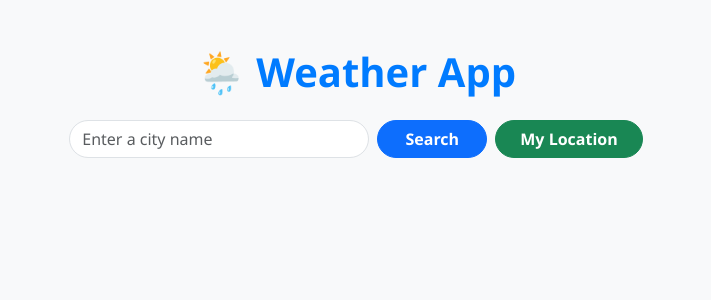
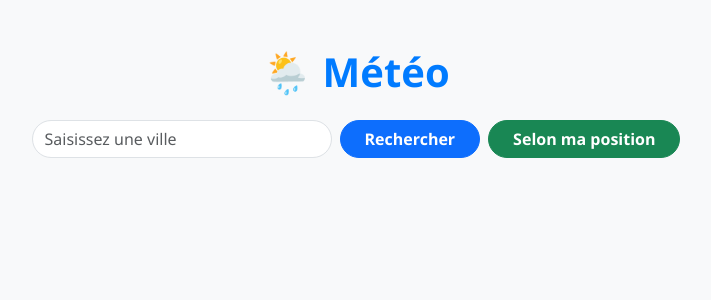
Before and after one commit to Diary-Di/py-weather, a Flask app: page / in a window 1280 px wide. Shown: the top 300 px of the page, without its empty margins (284-995 px from the left). Run offline with Flask 3, Linux system fonts and the light colour scheme.

Commit message:
french version

```diff
--- a/static/js/script.js
+++ b/static/js/script.js
@@ -26,7 +26,7 @@ function showWeather(position) {
 
             if (data.forecast && data.forecast.length > 0) {
                 forecastHTML = `
-                    <h4 class="mb-3 text-center">3-Day Forecast</h4>
+                    <h4 class="mb-3 text-center">Prévisions météo durant 3 jours</h4>
                     <div class="row text-center fw-semibold text-secondary">
 
                         <!-- 🌡️ Temperature & Icons -->
@@ -71,17 +71,17 @@ function showWeather(position) {
 
                     <div class="row mb-4">
                         <div class="col">
-                            <h5>🌡️ Temperature</h5>
+                            <h5>🌡️ Température</h5>
                             <p class="fw-bold mb-0" style="font-size: 1.5rem;">${data.temperature_current}°</p>
                             <p class="text-muted">${data.temperature}</p>
                             <img src="https://openweathermap.org/img/wn/${data.icon}@2x.png" alt="icon">
                         </div>
                         <div class="col">
-                            <h5>💧 Humidity</h5>
+                            <h5>💧 Humidité</h5>
                             <p class="fw-bold">${data.humidity}%</p>
                         </div>
                         <div class="col">
-                            <h5>💨 Wind</h5>
+                            <h5>💨 Vent</h5>
                             <p class="fw-bold">${data.wind} m/s</p>
                         </div>
                     </div>
--- a/templates/index.html
+++ b/templates/index.html
@@ -10,7 +10,7 @@
 <div class="container mt-5">
 
     <!-- 🌦️ Title -->
-    <h1 id="main-title" class="mb-4 text-center">🌦️ Weather App</h1>
+    <h1 id="main-title" class="mb-4 text-center">🌦️ Météo</h1>
 
     <!-- 🔍 Search Form -->
     <form method="POST" action="/search" class="d-flex justify-content-center align-items-center gap-2 mb-4" id="search-form">
@@ -18,12 +18,12 @@
             type="text"
             name="city"
             class="form-control rounded-pill"
-            placeholder="Enter a city name"
+            placeholder="Saisissez une ville"
             required
             style="width: 300px;"
         />
-        <button type="submit" class="btn btn-primary rounded-pill px-4">Search</button>
-        <button type="button" onclick="getLocation()" class="btn btn-success rounded-pill px-4">My Location</button>
+        <button type="submit" class="btn btn-primary rounded-pill px-4">Rechercher</button>
+        <button type="button" onclick="getLocation()" class="btn btn-success rounded-pill px-4">Selon ma position</button>
     </form>
 
     <!-- ☁️ Weather Display -->
@@ -38,24 +38,24 @@
                     <!-- 🌡️ Current Conditions -->
                     <div class="row mb-4">
                         <div class="col">
-                            <h5>🌡️ Temperature</h5>
+                            <h5>🌡️ Température</h5>
                             <p class="fw-bold mb-0" style="font-size: 1.5rem;">{{ weather.temperature_current }}°</p>
                             <p class="text-muted">{{ weather.temperature }}</p>
                             <img src="http://openweathermap.org/img/wn/{{ weather.icon }}@2x.png" alt="icon">
                         </div>
                         <div class="col">
-                            <h5>💧 Humidity</h5>
+                            <h5>💧 Humidité</h5>
                             <p class="fw-bold">{{ weather.humidity }}%</p>
                         </div>
                         <div class="col">
-                            <h5>💨 Wind</h5>
+                            <h5>💨 Vent</h5>
                             <p class="fw-bold">{{ weather.wind }} m/s</p>
                         </div>
                     </div>
 
                     <!-- 🔮 3-Day Forecast -->
                     {% if weather.forecast %}
-                        <h4 class="mb-3 text-center">3-Day Forecast</h4>
+                        <h4 class="mb-3 text-center">Prévisions météo durant 3 jours</h4>
 
                         <div class="row text-center fw-semibold text-secondary">
 
```
